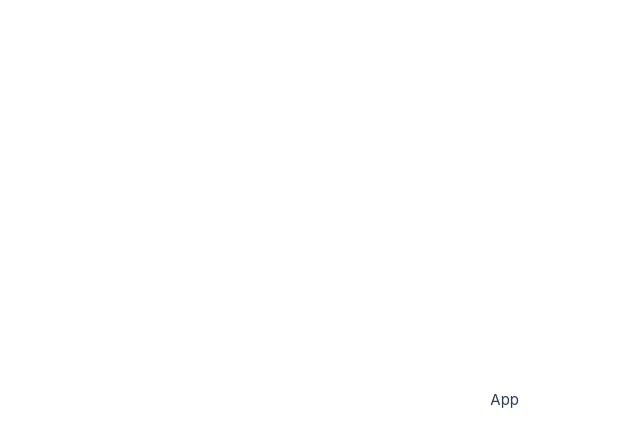
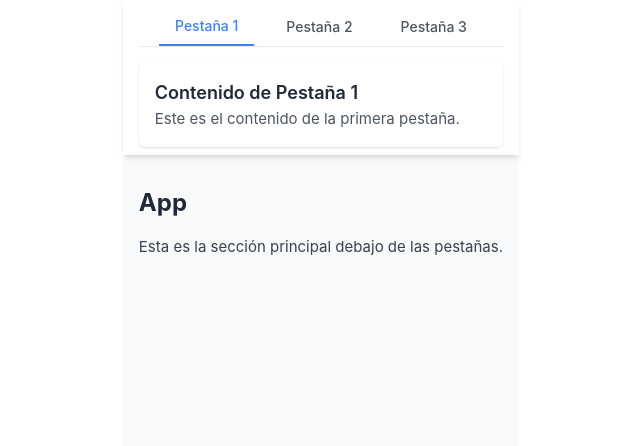
Before and after one commit to Fhernd/proy10_convertidor_csv_sql, a Vue app: page / in a window 1280 px wide. Shown: the top 446 px of the page, without its empty margins (121-761 px from the left). Built offline with nearby package versions, Linux system fonts and the light colour scheme.

Commit message:
Configuración y uso de Tailwind CSS

```diff
--- a/src/App.vue
+++ b/src/App.vue
@@ -1,71 +1,44 @@
 <script setup>
-import { RouterView } from 'vue-router'
+import Tabs from '@/components/Tabs.vue'
+import Tab from '@/components/Tab.vue'
 </script>
 
 <template>
-  <RouterView />
+  <div class="min-h-screen bg-gray-50 text-gray-800">
+    <!-- Header con las Tabs -->
+    <header class="sticky top-0 z-10 bg-white shadow-md">
+      <div class="container mx-auto px-4 py-2">
+        <Tabs>
+          <template #default="{ activeTab }">
+            <Tab label="Pestaña 1">
+              <div class="p-4 bg-white shadow rounded-md">
+                <h2 class="text-lg font-semibold">Contenido de Pestaña 1</h2>
+                <p class="text-gray-600">Este es el contenido de la primera pestaña.</p>
+              </div>
+            </Tab>
+            <Tab label="Pestaña 2">
+              <div class="p-4 bg-white shadow rounded-md">
+                <h2 class="text-lg font-semibold">Contenido de Pestaña 2</h2>
+                <p class="text-gray-600">Este es el contenido de la segunda pestaña.</p>
+              </div>
+            </Tab>
+            <Tab label="Pestaña 3">
+              <div class="p-4 bg-white shadow rounded-md">
+                <h2 class="text-lg font-semibold">Contenido de Pestaña 3</h2>
+                <p class="text-gray-600">Este es el contenido de la tercera pestaña.</p>
+              </div>
+            </Tab>
+          </template>
+        </Tabs>
+      </div>
+    </header>
+
+    <!-- Contenido Principal -->
+    <main class="container mx-auto px-4 py-8">
+      <h2 class="text-2xl font-bold mb-4">App</h2>
+      <p class="text-gray-700">Esta es la sección principal debajo de las pestañas.</p>
+    </main>
+  </div>
 </template>
 
-<style scoped>
-header {
-  line-height: 1.5;
-  max-height: 100vh;
-}
-
-.logo {
-  display: block;
-  margin: 0 auto 2rem;
-}
-
-nav {
-  width: 100%;
-  font-size: 12px;
-  text-align: center;
-  margin-top: 2rem;
-}
-
-nav a.router-link-exact-active {
-  color: var(--color-text);
-}
-
-nav a.router-link-exact-active:hover {
-  background-color: transparent;
-}
-
-nav a {
-  display: inline-block;
-  padding: 0 1rem;
-  border-left: 1px solid var(--color-border);
-}
-
-nav a:first-of-type {
-  border: 0;
-}
-
-@media (min-width: 1024px) {
-  header {
-    display: flex;
-    place-items: center;
-    padding-right: calc(var(--section-gap) / 2);
-  }
-
-  .logo {
-    margin: 0 2rem 0 0;
-  }
-
-  header .wrapper {
-    display: flex;
-    place-items: flex-start;
-    flex-wrap: wrap;
-  }
-
-  nav {
-    text-align: left;
-    margin-left: -1rem;
-    font-size: 1rem;
-
-    padding: 1rem 0;
-    margin-top: 1rem;
-  }
-}
-</style>
+<style scoped></style>
--- a/src/components/Tab.vue
+++ b/src/components/Tab.vue
@@ -38,3 +38,5 @@ export default {
     },
   };
   </script>
+
+  <style scoped></style>
--- a/src/components/Tabs.vue
+++ b/src/components/Tabs.vue
@@ -1,12 +1,19 @@
 <template>
-    <div class="tabs">
-        <div class="tabs-navigation">
-            <button v-for="(tab, index) in tabs" :key="index" :class="{ active: index === activeTabIndex }"
-                @click="activeTabIndex = index">
+    <div>
+        <!-- Navegación de Tabs -->
+        <div class="flex justify-center space-x-4 border-b border-gray-200">
+            <button v-for="(tab, index) in tabs" :key="index" :class="[
+                'py-2 px-4 text-sm font-medium focus:outline-none',
+                index === activeTabIndex
+                    ? 'border-b-2 border-blue-500 text-blue-500'
+                    : 'text-gray-600 hover:text-blue-500 hover:border-blue-500'
+            ]" @click="activeTabIndex = index">
                 {{ tab.label }}
             </button>
         </div>
-        <div class="tabs-content">
+
+        <!-- Contenido de las Tabs -->
+        <div class="mt-4">
             <slot />
         </div>
     </div>
@@ -42,28 +49,4 @@ export default {
 };
 </script>
 
-<style>
-.tabs-navigation {
-    display: flex;
-    gap: 1rem;
-    margin-bottom: 1rem;
-}
-
-.tabs-navigation button {
-    padding: 0.5rem 1rem;
-    border: none;
-    background: #f5f5f5;
-    cursor: pointer;
-}
-
-.tabs-navigation button.active {
-    background: #007bff;
-    color: white;
-}
-
-.tabs-content {
-    border: 1px solid #ddd;
-    padding: 1rem;
-    border-radius: 0.5rem;
-}
-</style>
+<style scoped></style>
--- a/src/views/HomeView.vue
+++ b/src/views/HomeView.vue
@@ -5,7 +5,22 @@
 <template>
   <main>
     <h2>App</h2>
-
+    <Tabs>
+      <template #default="{ activeTab }">
+        <Tab label="Pestaña 1">
+          <h2>Contenido de Pestaña 1</h2>
+          <p>Este es el contenido de la primera pestaña.</p>
+        </Tab>
+        <Tab label="Pestaña 2">
+          <h2>Contenido de Pestaña 2</h2>
+          <p>Este es el contenido de la segunda pestaña.</p>
+        </Tab>
+        <Tab label="Pestaña 3">
+          <h2>Contenido de Pestaña 3</h2>
+          <p>Este es el contenido de la tercera pestaña.</p>
+        </Tab>
+      </template>
+    </Tabs>
   </main>
 </template>
 
```
Lines whose indentation alone changed are shown as unchanged.
